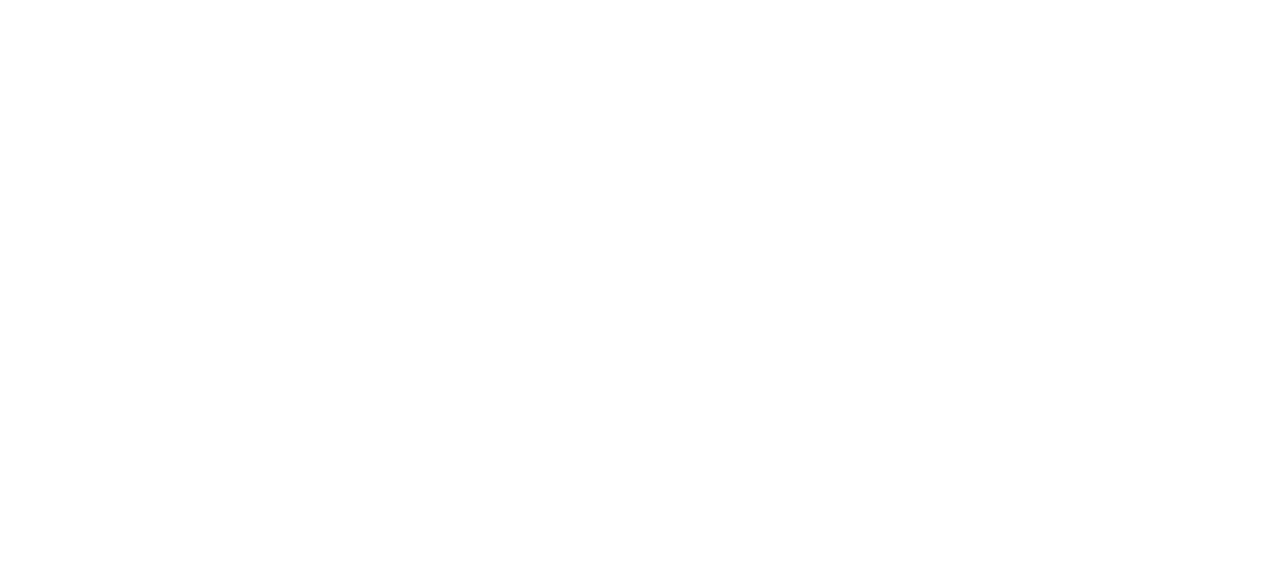
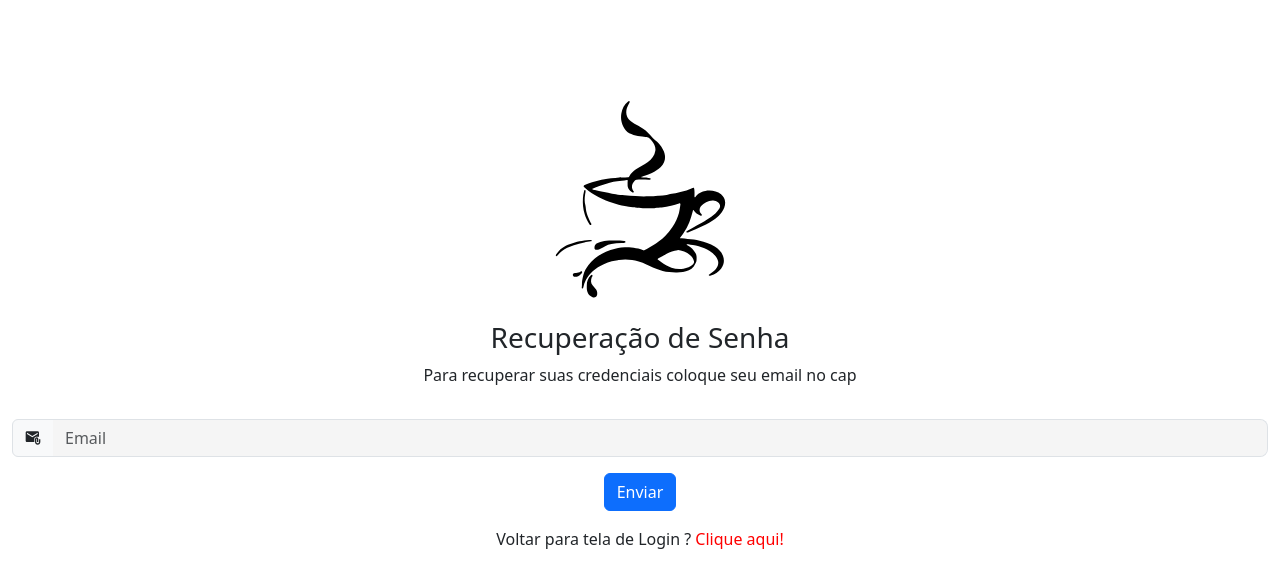
Before and after one commit to Yasmmin/bistrot, a React (Vite) app in the folder frontend/bistrot/: page /senha in a window 1280 px wide. Before the commit this address had no page. Shown: the top 588 px of the page. Built offline with nearby package versions, Linux system fonts and the light colour scheme; no server answers.

Commit message:
V1.02 - Pagina Senha

```diff
--- a/frontend/bistrot/src/App.jsx
+++ b/frontend/bistrot/src/App.jsx
@@ -3,6 +3,7 @@
 import Inicial from './pages/client/inicial/inicial'
 import Cadastro from './pages/auth/cadastro/cadastro';
 import Login from './pages/auth/login/login';
+import Senha from './pages/auth/senha/Senha';
 import EditarProdutos from './pages/admin/produtos/editarProdutos';
 
 //Rotas que serão privadas
@@ -16,6 +17,7 @@
         <Route path='/' element={<Inicial />}></Route>
         <Route path='/cadastro' element={<Cadastro />}></Route>
         <Route path='/login' element={<Login/>}></Route>
+        <Route path='/senha' element={<Senha/>}></Route>
 
         {/*Rotas que serão privadas - tem que fazer*/}
         <Route path='/sidebar' element={<Sidebar/>}></Route>
--- a/frontend/bistrot/src/pages/auth/cadastro/cadastro.jsx
+++ b/frontend/bistrot/src/pages/auth/cadastro/cadastro.jsx
@@ -99,7 +99,7 @@
                         type="text"
                         placeholder="Nome completo"
                         name="nome"
-                        className="form-control rounded-0"
+                        className="form-control rounded-start-0 rounded-3"
                         style={{ backgroundColor: '#F5F5F5', borderLeft: 'none' }}
                         onChange={(e) => {
                             setValues({ ...values, nome: e.target.value });
@@ -115,7 +115,7 @@
                     <input
                         placeholder="Email"
                         name="email"
-                        className="form-control rounded-0"
+                        className="form-control rounded-start-0 rounded-3"
                         style={{ backgroundColor: '#F5F5F5', borderLeft: 'none' }}
                         onChange={e => setValues({ ...values, email: e.target.value })}
                     />
--- a/frontend/bistrot/src/pages/auth/login/login.jsx
+++ b/frontend/bistrot/src/pages/auth/login/login.jsx
@@ -135,7 +135,7 @@
 
         {/* Rota/botão criar uma conta e recuperar senha*/}
         <div className="text-center mb-0">
-          <p>Esqueceu seu login? <Link to="/" className="recCad">Recupere aqui!</Link></p>
+          <p>Esqueceu seu login? <Link to="/senha" className="recCad">Recupere aqui!</Link></p>
           <p>Não tem uma conta? <Link to="/cadastro" className="recCad" >Cadastre-se</Link></p>
         </div>
       </form>
--- /dev/null
+++ b/frontend/bistrot/src/pages/auth/senha/senha.jsx
@@ -0,0 +1,82 @@
+import { useState } from "react";
+import { Link, useNavigate } from "react-router-dom";
+import axios from 'axios';
+import logo from '../../../assets/logoCadastro.svg';
+import Swal from 'sweetalert2'
+import './senha.css'; // corrigido o nome do arquivo de estilo
+
+// import de icones
+import { FcGoogle } from 'react-icons/fc';
+import { FaFacebook, FaApple } from 'react-icons/fa';
+import { FaUser } from 'react-icons/fa6';
+import { IoIosLock } from 'react-icons/io';
+import { IoEyeSharp } from "react-icons/io5";
+import { FaEyeSlash } from "react-icons/fa";
+import { MdAttachEmail } from "react-icons/md";
+
+function Senha() {
+    const [values, setValues] = useState({
+        email: ''
+    });
+
+    const handleChange = (e) => {
+        const { name, value } = e.target;
+        setValues({ ...values, [name]: value });
+    }
+
+    axios.post('http://localhost:6969/senha', { ...values, role: 'cliente' })
+    .then(res => {
+        console.log(res.data); // Log the response data
+        if (res.data.Status === "Sucesso!") {
+            navigate('/login');
+        } else {
+            alert("Erro");
+        }
+    })
+    .catch(err => {
+        console.log(err);
+        alert("Erro ao cadastrar. Verifique o console para mais detalhes.");
+    });
+
+    const handleSubmit = (e) => {
+        e.preventDefault();
+        // Aqui você pode adicionar a lógica para enviar os dados do formulário para a API de recuperação de senha
+        console.log('Dados do formulário:', values);
+    }
+
+
+
+    return (
+        <div className="container-fluid d-flex flex-column align-items-center justify-content-start bg-white mx-0">
+          <div className="d-flex flex-column align-items-center mb-3 mt-5">
+                <img src={logo} alt="Logo de cadastro" className="img-fluid no-select mb-3 mt-5" />
+                <h3 className="text-center">Recuperação de Senha</h3>
+                <p>Para recuperar suas credenciais coloque seu email no cap</p>
+          </div>
+            <form onSubmit={handleSubmit} className="w-100 ">
+                <div className="mb-3 input-group">
+                    <span className="input-group-text input-addon icon-container">
+                        <MdAttachEmail />
+                    </span>
+                    <input
+                        placeholder="Email"
+                        name="email"
+                        className="form-control rounded-start-0 rounded-3"
+                        style={{ backgroundColor: '#F5F5F5', borderLeft: 'none' }}
+                        onChange={e => setValues({ ...values, email: e.target.value })}
+                    />
+                </div>
+
+                <div className="text-center mt-3">
+                    <button type="submit" className="btn btn-primary">Enviar</button>
+                </div>
+
+                <div className="text-center mt-3">
+                <p>Voltar para tela de Login ? <Link to="/login" className="recCad">Clique aqui!</Link></p>
+                </div>
+            </form>
+        </div>
+    );
+}
+
+export default Senha;
--- a/package.json
+++ b/package.json
@@ -1,5 +1,8 @@
 {
   "dependencies": {
-    "sweetalert2": "^11.10.5"
+    "sweetalert2": "^11.6.13"
+  },
+  "devDependencies": {
+    "tailwindcss": "^3.4.1"
   }
 }
```
Also changed, not shown: frontend/bistrot/src/pages/auth/senha/senha.css (added), 1 other file (tests, documents, lock files or other folders).
